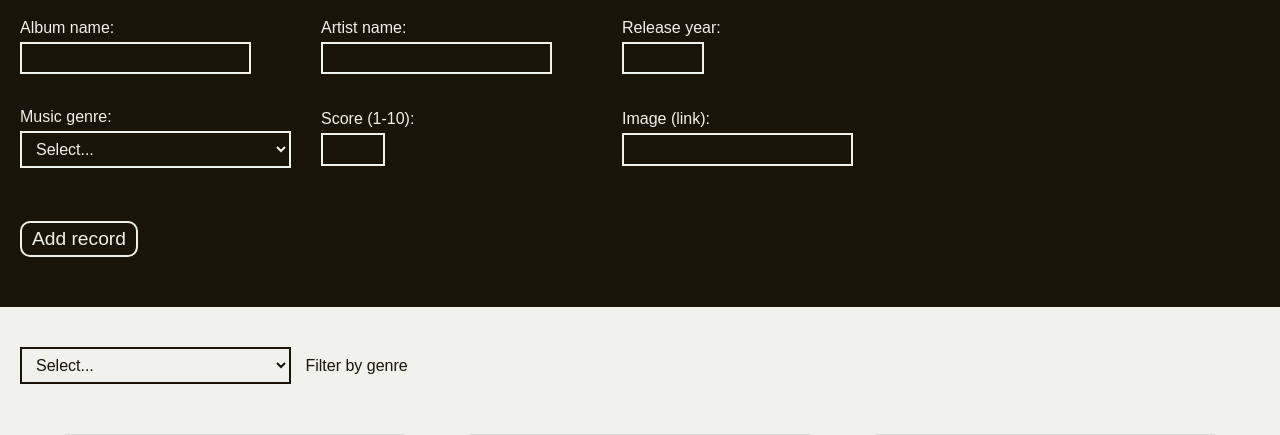
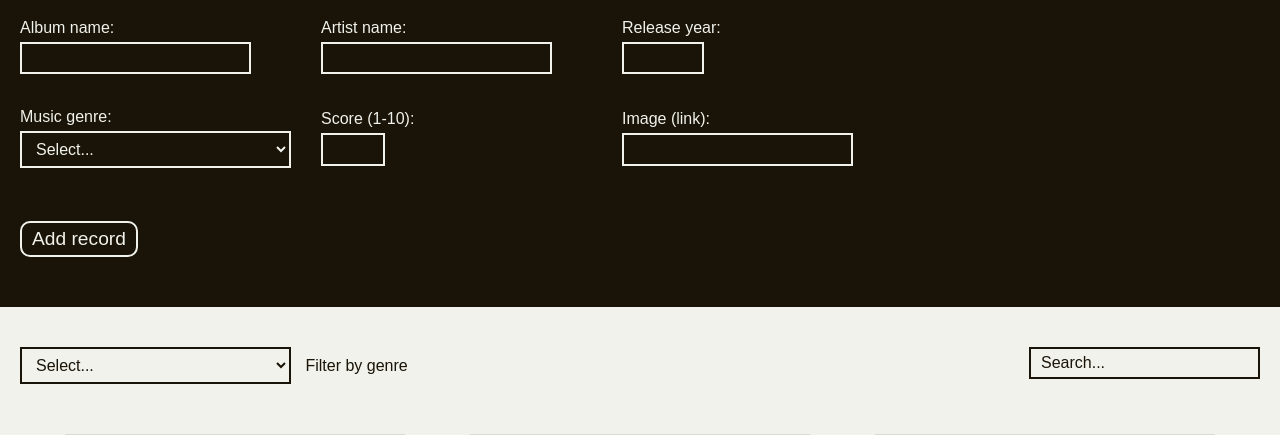
Before and after one commit to Benpeake/collection, a PHP site: page /index.php in a window 1280 px wide. Shown: the part 140-575 px from the top of the page. Run offline with PHP 8.4, Linux system fonts and the light colour scheme; data comes from the database, SQL or seed files in the repository; some web fonts are replaced.

Commit message:
updated query

```diff
--- a/index.php
+++ b/index.php
@@ -291,9 +291,9 @@ if (isset($_GET['selectGenre'])) {
             </select>
             <label for='selectGenre'>Filter by genre</label>
         </form>
-        <!-- <form method="GET" id='textFilterForm'>
+        <form method="GET" id='textFilterForm'>
             <input type="text" class="filter" name='textFilter' id='textFilter' placeholder="Search..."/>
-        </form> -->
+        </form>
     </div>
     <!-- Filter records -->
     <!-- record display -->
--- a/src/RecordsModel.php
+++ b/src/RecordsModel.php
@@ -13,8 +13,7 @@ class RecordsModel
         $this->db = $db;
     }
 
-    //Get all required records based on conditional requirments
-    public function getAllRecords(int $deleteID, int|null $genreID = null): array|false
+    public function getAllRecords(int $deleteID, int|null $genreID = null, string|null $searchString = null): array|false
     {
         if ($genreID == null || $genreID == 0) {
             $query = $this->db->prepare(
@@ -32,9 +31,17 @@ class RecordsModel
                 INNER JOIN `genre`
                 ON `records`.`genre_id` = `genre`.`id`
                 WHERE `records`.`deleted` = :deleteID
+                AND (
+                    `artist_name` LIKE :searchString
+                    OR `album_name` LIKE :searchString
+                    OR `release_year` LIKE :searchString
+                )
             "
             );
             $query->bindParam('deleteID', $deleteID);
+            $search = "%$searchString%";
+            $query->bindParam('searchString', $search);
+
         } else {
             $query = $this->db->prepare(
                 "SELECT
@@ -52,10 +59,17 @@ class RecordsModel
                 ON `records`.`genre_id` = `genre`.`id`
                 WHERE `records`.`deleted` = :deleteID
                 AND `records`.`genre_id` = :genreID
+                AND (
+                    `artist_name` LIKE :searchString
+                    OR `album_name` LIKE :searchString
+                    OR `release_year` LIKE :searchString
+                )
             "
             );
             $query->bindParam('genreID', $genreID);
             $query->bindParam('deleteID', $deleteID);
+            $search = "%$searchString%";
+            $query->bindParam('searchString', $search);
         }
 
         if ($deleteID != 1 && $deleteID != 0) {
```
Lines whose indentation alone changed are shown as unchanged.
